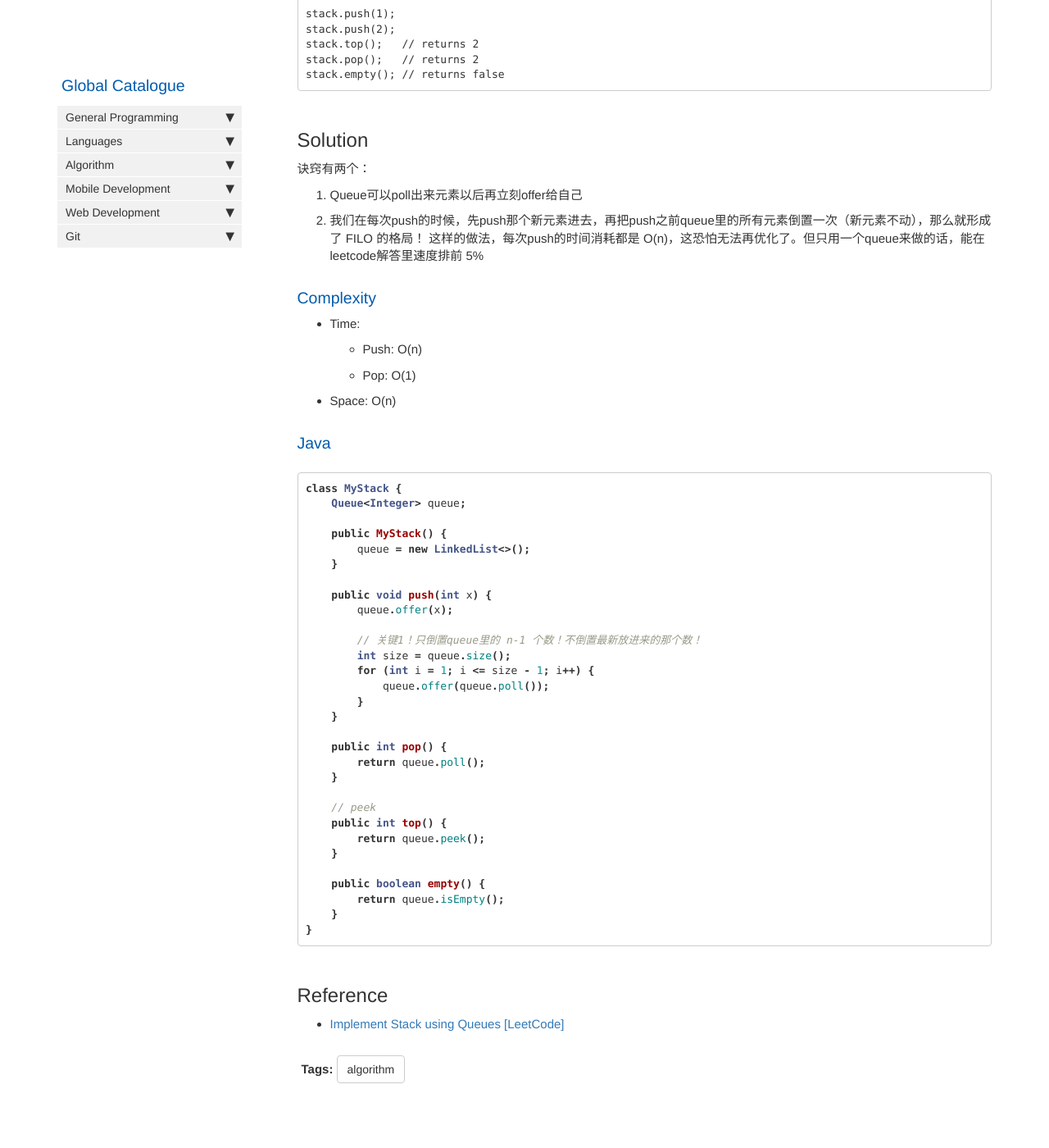
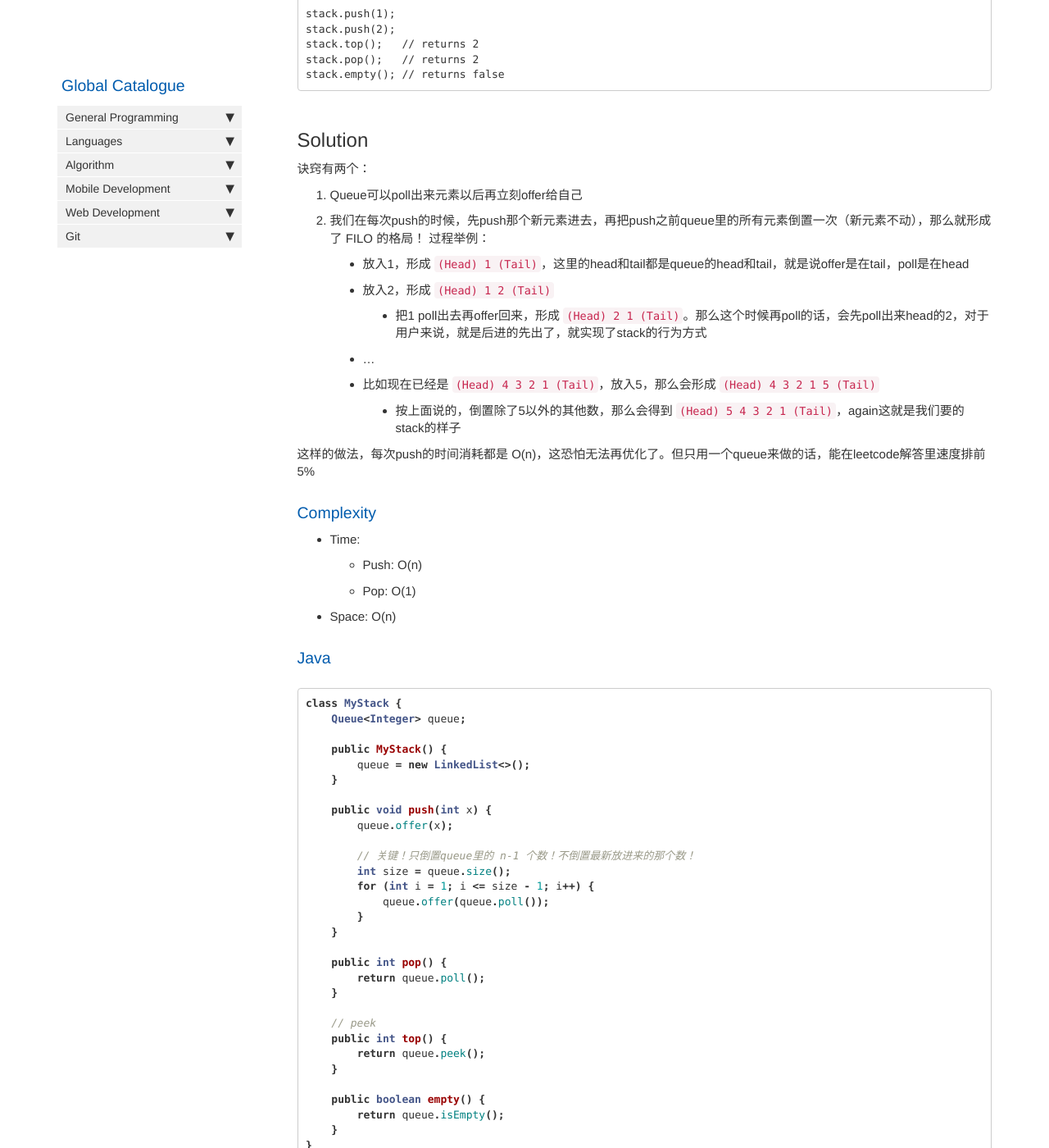
Before and after one commit to HungryOrc/hungryorc.github.io, a Jekyll site: the page built from pages/algorithm/algorithm_implement_stack_with_queues.md, in a window 1280 px wide and 1400 px high, scrolled down 728 px. Shown: the whole window at 82% size. Built offline with Jekyll 4.4.1, drawn with Linux system fonts in a browser that asks for light colours; nearby versions of some CDN libraries; comment, search, counter and statistics services are not loaded.

Commit message:
Update algorithm_implement_stack_with_queues.md

```diff
--- a/pages/algorithm/algorithm_implement_stack_with_queues.md
+++ b/pages/algorithm/algorithm_implement_stack_with_queues.md
@@ -38,6 +38,14 @@
 诀窍有两个：
 1. Queue可以poll出来元素以后再立刻offer给自己
 2. 我们在每次push的时候，先push那个新元素进去，再把push之前queue里的所有元素倒置一次（新元素不动），那么就形成了 FILO 的格局！
+过程举例：
+* 放入1，形成 `(Head) 1 (Tail)`，这里的head和tail都是queue的head和tail，就是说offer是在tail，poll是在head
+* 放入2，形成 `(Head) 1 2 (Tail)`
+  * 把1 poll出去再offer回来，形成 `(Head) 2 1 (Tail)`。那么这个时候再poll的话，会先poll出来head的2，对于用户来说，就是后进的先出了，就实现了stack的行为方式
+* ...
+* 比如现在已经是 `(Head) 4 3 2 1 (Tail)`，放入5，那么会形成 `(Head) 4 3 2 1 5 (Tail)`
+  * 按上面说的，倒置除了5以外的其他数，那么会得到 `(Head) 5 4 3 2 1 (Tail)`，again这就是我们要的stack的样子
+
 这样的做法，每次push的时间消耗都是 O(n)，这恐怕无法再优化了。但只用一个queue来做的话，能在leetcode解答里速度排前 5%
 
 ### Complexity
```
Also changed, not shown: other parts of pages/algorithm/algorithm_implement_stack_with_queues.md (+1 -1 lines).
